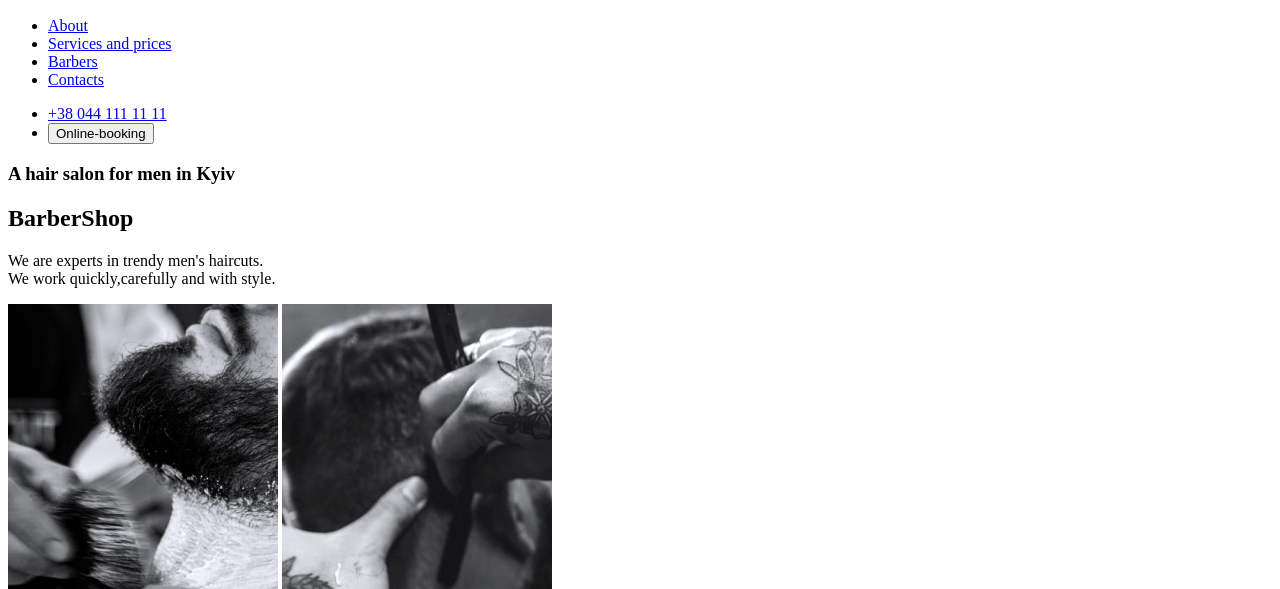
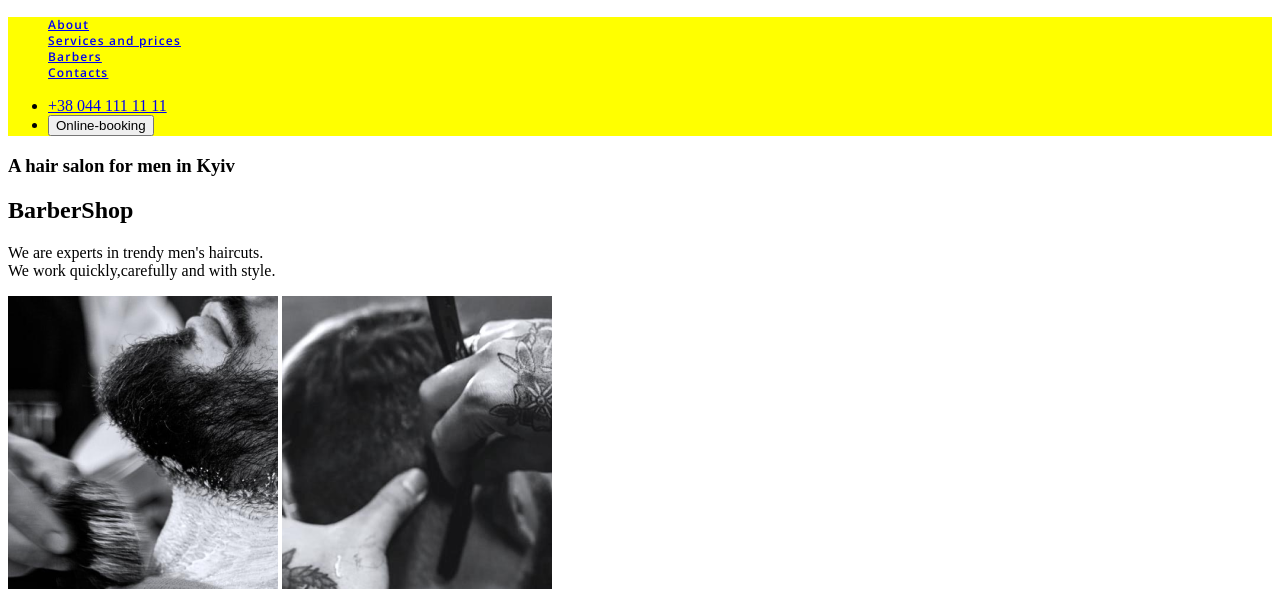
Before and after one commit to AlexStan141/BarberShop, a plain HTML site: page index.html in a window 1280 px wide. Shown: the part 211-800 px from the top of the page. Drawn offline with nearby package versions, Linux system fonts and the light colour scheme.

Commit message:
Adaugare stiluri

```diff
--- /dev/null
+++ b/css/style.css
@@ -0,0 +1,14 @@
+.navigation-list > li {
+    font-family: 'Open Sans';
+    font-style: normal;
+    font-weight: 600;
+    font-size: 12px;
+    line-height: 16px;
+    letter-spacing: 0.1em;
+    list-style: none;
+    color: #FFFFFF
+}
+
+.header-navigation{
+    background-color: yellow;
+}
--- a/index.html
+++ b/index.html
@@ -5,15 +5,20 @@
     <meta charset="UTF-8">
     <meta http-equiv="X-UA-Compatible" content="IE=edge">
     <meta name="viewport" content="width=device-width, initial-scale=1.0">
+    <link rel="stylesheet" href="./css/style.css">
+    <link rel="preconnect" href="https://fonts.googleapis.com">
+    <link rel="preconnect" href="https://fonts.gstatic.com" crossorigin>
+    <link href="https://fonts.googleapis.com/css2?family=Open+Sans:wght@400;600&family=Raleway:wght@700&display=swap"
+        rel="stylesheet">
     <title>Barber shop</title>
 </head>
 
 <body>
     <header>
         <img src="./images/Logo.png" alt="Logo Barber Shop" width="200" height="200">
-        <nav>
-            <ul>
-                <li><a href="about.html">About</a></li>
+        <nav class="header-navigation">
+            <ul class="navigation-list">
+                <li><a style="font-family: Open Sans;" href="about.html">About</a></li>
                 <li><a href="services.html">Services and prices</a></li>
                 <li><a href="barbers.html">Barbers</a></li>
                 <li><a href="contact.html">Contacts</a></li>
```
